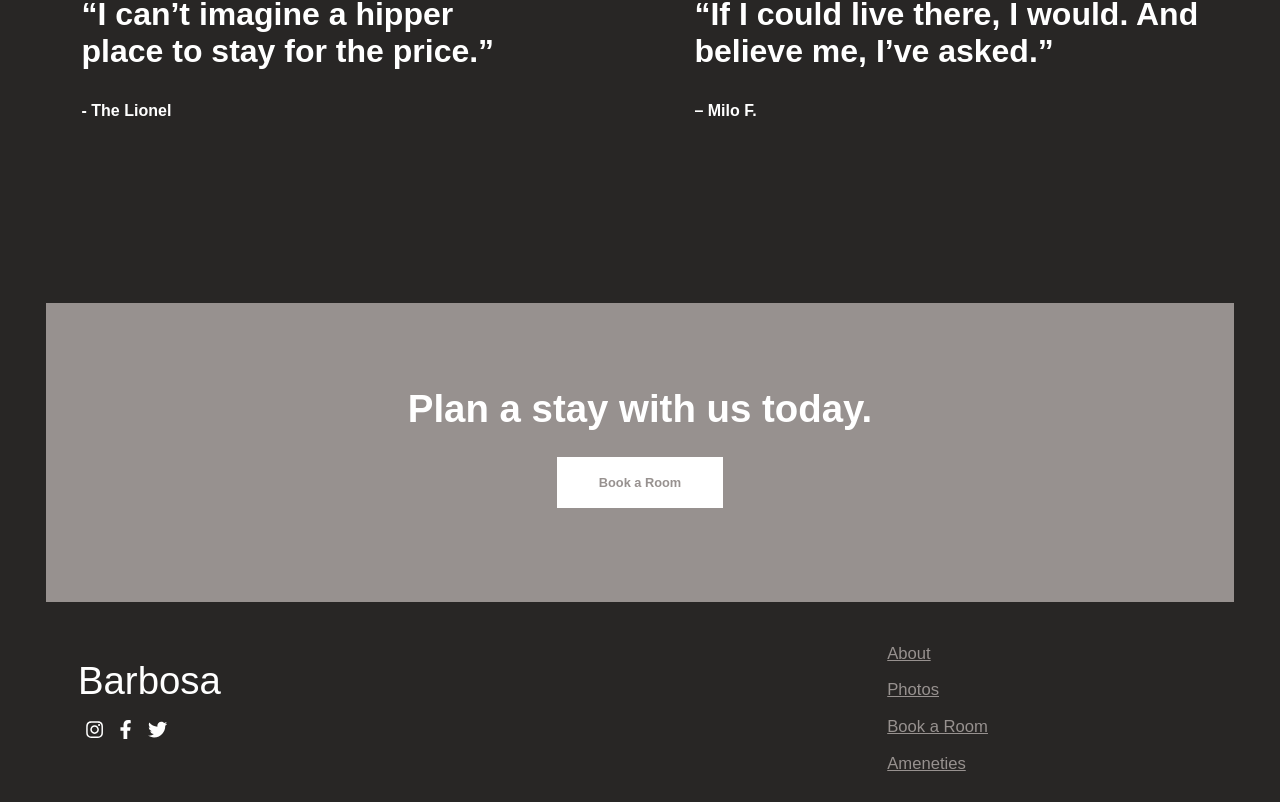
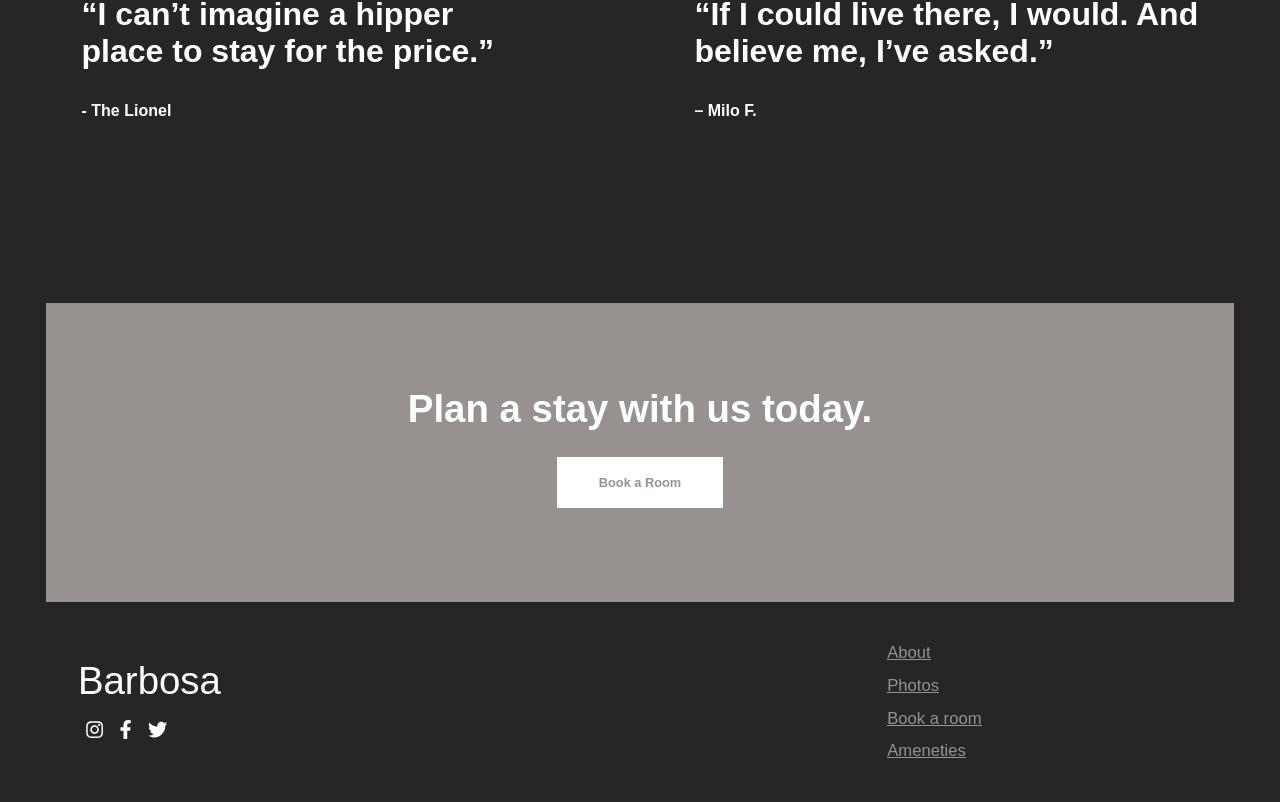
Before and after one commit to rickpan12/Barbosa, a React (Create React App) app in the folder barbosa-client/: page / in a window 1280 px wide. Shown: the part 2613-3415 px from the top of the page. Built offline with nearby package versions, Linux system fonts and the light colour scheme; the HTML template or start-up script is replaced by a standard one.

Commit message:
fix contacts bar

```diff
--- a/barbosa-client/src/components/Connects.js
+++ b/barbosa-client/src/components/Connects.js
@@ -20,10 +20,10 @@ const Connects = () => {
                 </div>
 
                 <div className='links'>
-                    <p>About</p>
-                    <p>Photos</p>
-                    <p>Book a Room</p>
-                    <p>Ameneties</p>
+                    <Link className='link' to='/about'>About</Link>
+                    <Link className='link' to='/photos'>Photos</Link>
+                    <Link className='link' to= 'book-room'>Book a room</Link>
+                    <Link className='link' to='/ameneties'>Ameneties</Link>
                 </div>
 
             </div>
@@ -85,15 +85,25 @@ const Wrapper = styled.div`
         }
 
         .links {
+            display: flex;
+            flex-flow: column;
             width: 30%;
-            color: #97918F;
+
             text-decoration: underline;
             padding-top: 1vw;
             font-size: 1.3vw;
             align-self: center;
 
-            p:hover{
+            .link {
+                color: #97918F;
+                margin-bottom: 0.8rem;
+            }
+
+            Link:hover{
                 cursor: pointer;
+            }
+            *:focus{
+            color: #97918F;
             }
 
         }
```
